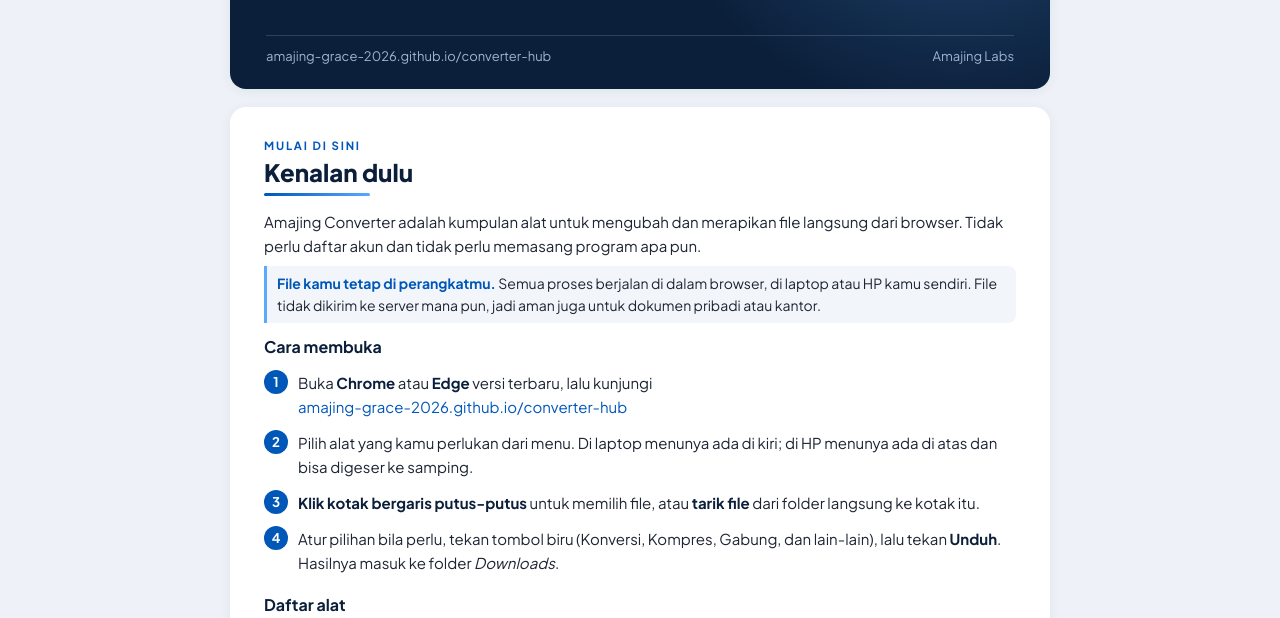
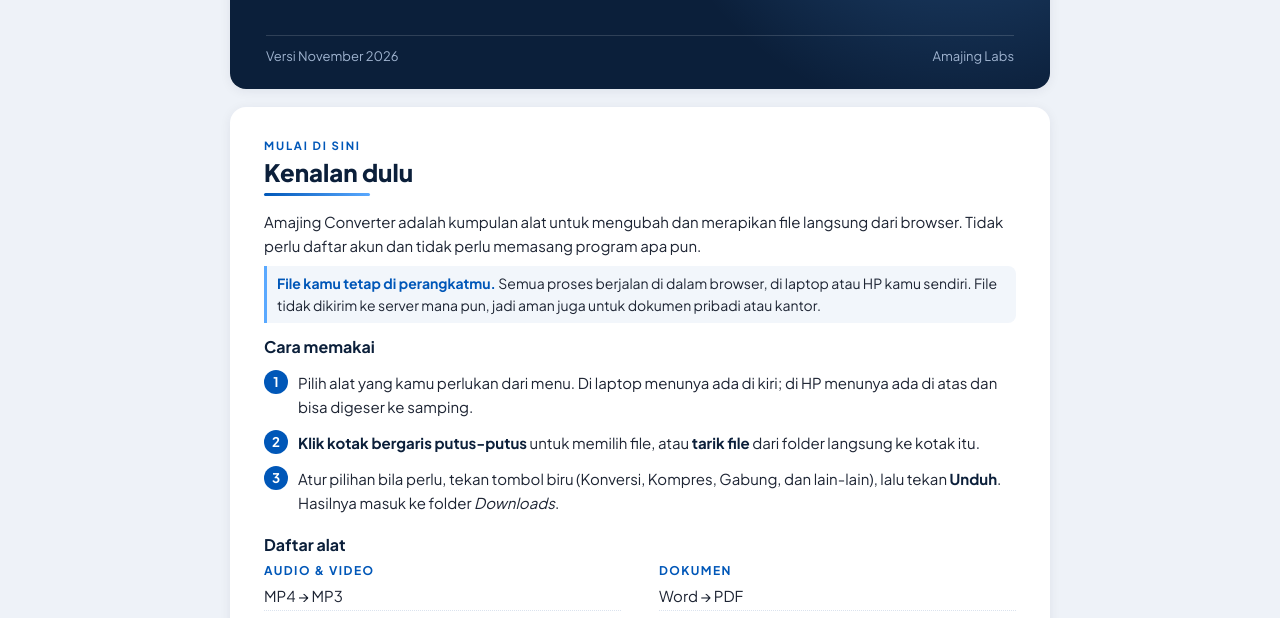
Before and after one commit to amajing-grace-2026/converter-hub, a plain HTML site: page panduan/index.html in a window 1280 px wide. Shown: the part 447-1065 px from the top of the page. Drawn offline with Linux system fonts and the light colour scheme.

Commit message:
Panduan: hapus link alamat web (langkah 1 dan sampul)
Co-Authored-By: Claude Opus 5.5 <noreply@anthropic.com>

```diff
--- a/panduan/index.html
+++ b/panduan/index.html
@@ -86,7 +86,7 @@ code,.k{font-family:Consolas,'Courier New',monospace;font-size:9pt;background:va
       <h1>Amajing Converter</h1>
       <p class="lead">Semua alat ubah file dalam satu aplikasi. Video, gambar, PDF, dan Word. Gratis, dan file tidak pernah di-upload ke mana pun.</p>
     </div>
-    <div class="foot"><span>amajing-grace-2026.github.io/converter-hub</span><span>Amajing Labs</span></div>
+    <div class="foot"><span>Versi November 2026</span><span>Amajing Labs</span></div>
   </div>
 </section>
 
@@ -99,9 +99,8 @@ code,.k{font-family:Consolas,'Courier New',monospace;font-size:9pt;background:va
 
   <div class="tip"><b>File kamu tetap di perangkatmu.</b> Semua proses berjalan di dalam browser, di laptop atau HP kamu sendiri. File tidak dikirim ke server mana pun, jadi aman juga untuk dokumen pribadi atau kantor.</div>
 
-  <h3>Cara membuka</h3>
+  <h3>Cara memakai</h3>
   <ol class="steps">
-    <li>Buka <b>Chrome</b> atau <b>Edge</b> versi terbaru, lalu kunjungi<br><a href="https://amajing-grace-2026.github.io/converter-hub/">amajing-grace-2026.github.io/converter-hub</a></li>
     <li>Pilih alat yang kamu perlukan dari menu. Di laptop menunya ada di kiri; di HP menunya ada di atas dan bisa digeser ke samping.</li>
     <li><b>Klik kotak bergaris putus-putus</b> untuk memilih file, atau <b>tarik file</b> dari folder langsung ke kotak itu.</li>
     <li>Atur pilihan bila perlu, tekan tombol biru (Konversi, Kompres, Gabung, dan lain-lain), lalu tekan <b>Unduh</b>. Hasilnya masuk ke folder <i>Downloads</i>.</li>
```
Also changed, not shown: 1 other file.
